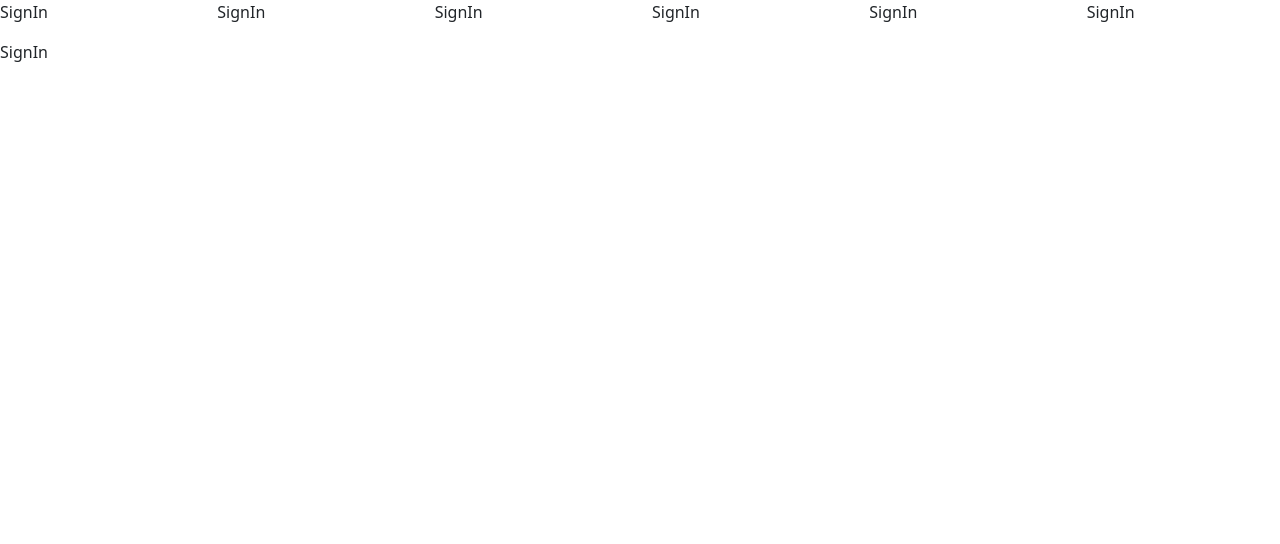
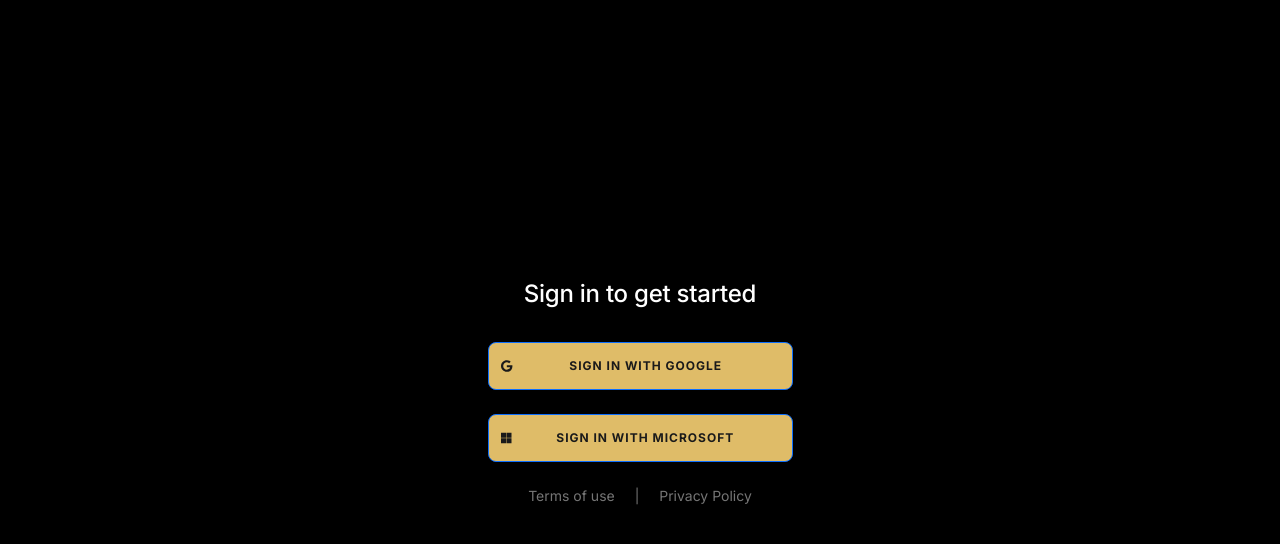
Before and after one commit to kenneth-emmanuel/titan-experiment-builder, a React (Create React App) app in the folder titan-experiment-builder/: page /sign-in in a window 1280 px wide. Shown: the top 544 px of the page. Built offline with nearby package versions, Linux system fonts and the light colour scheme.

Commit message:
feat: create sign in page with custom sign-in buttons

```diff
--- a/titan-experiment-builder/package.json
+++ b/titan-experiment-builder/package.json
@@ -3,6 +3,11 @@
   "version": "0.1.0",
   "private": true,
   "dependencies": {
+    "@fortawesome/fontawesome-free": "^5.15.4",
+    "@fortawesome/free-brands-svg-icons": "^6.2.1",
+    "@fortawesome/free-regular-svg-icons": "^5.15.4",
+    "@fortawesome/free-solid-svg-icons": "^5.15.4",
+    "@fortawesome/react-fontawesome": "^0.2.0",
     "@testing-library/jest-dom": "^5.16.5",
     "@testing-library/react": "^13.4.0",
     "@testing-library/user-event": "^13.5.0",
--- a/titan-experiment-builder/src/index.css
+++ b/titan-experiment-builder/src/index.css
@@ -1,13 +1,66 @@
+@import url('https://fonts.googleapis.com/css2?family=Inter:wght@100;200;300;400;500;600;700;800;900&display=swap');
+
 body {
   margin: 0;
-  font-family: -apple-system, BlinkMacSystemFont, 'Segoe UI', 'Roboto', 'Oxygen',
-    'Ubuntu', 'Cantarell', 'Fira Sans', 'Droid Sans', 'Helvetica Neue',
-    sans-serif;
+  font-family: 'Inter' !important;
   -webkit-font-smoothing: antialiased;
   -moz-osx-font-smoothing: grayscale;
+  background: #000000 !important;
+  color: #bdbdbd !important;
 }
 
 code {
   font-family: source-code-pro, Menlo, Monaco, Consolas, 'Courier New',
     monospace;
 }
+
+.heading1 {
+  font-weight: 600;
+  font-size: 40px;
+  line-height: 48px;
+  letter-spacing: -0.5px;
+  color: #ffffff;
+}
+
+.heading2 {
+  font-weight: 500;
+  font-size: 24px;
+  line-height: 32px;
+  letter-spacing: -0.25px;
+  color: #ffffff;
+}
+
+.heading3 {
+  font-weight: 600;
+  font-size: 18px;
+  line-height: 26px;
+  letter-spacing: -0.25px;
+  color: #ffffff;
+}
+
+.btn {
+  align-items: center;
+  padding: 16px;
+  gap: 24px;
+  width: 305px;
+  height: 48px;
+  background: #dfbc68 !important;
+  border-radius: 8px !important;
+  letter-spacing: 1px !important;
+  text-transform: uppercase !important;
+  color: #1a1a1a !important;
+  font-weight: 700 !important;
+  font-size: 12px !important;
+  line-height: 16px !important;
+}
+
+.color-primary {
+  color: #000000 !important;
+}
+
+.body2 {
+  font-weight: 400 !important;
+  font-size: 14px !important;
+  line-height: 20px !important;
+  color: #757575 !important;
+}
--- a/titan-experiment-builder/src/index.js
+++ b/titan-experiment-builder/src/index.js
@@ -4,6 +4,7 @@
 import './index.css';
 import "bootstrap/dist/css/bootstrap.min.css";
 import "bootstrap/dist/js/bootstrap.bundle.min";
+
 
 import App from './App';
 import reportWebVitals from './reportWebVitals';
--- /dev/null
+++ b/titan-experiment-builder/src/pages/SignIn/SignIn.css
@@ -0,0 +1,14 @@
+.signinContainer {
+  display: flex;
+  flex-direction: column;
+  flex-wrap: nowrap;
+  justify-content: center;
+  align-items: center;
+  min-height: 100vh;
+  min-width: 100vw;
+  gap: 24px;
+}
+
+.faIconPosition {
+  float: left !important;
+}
--- a/titan-experiment-builder/src/pages/SignIn/SignIn.js
+++ b/titan-experiment-builder/src/pages/SignIn/SignIn.js
@@ -1,29 +1,29 @@
+import './SignIn.css'
+import { FontAwesomeIcon } from '@fortawesome/react-fontawesome'
+import { faGoogle } from '@fortawesome/free-brands-svg-icons'
+import { faMicrosoft } from '@fortawesome/free-brands-svg-icons'
+
 const SignIn = () => {
   return (
-    <div>
-      <div className='row'>
-        <div className='col-2'>
-          <p>SignIn</p>
-        </div>
-        <div className='col-2'>
-          <p>SignIn</p>
-        </div>
-        <div className='col-2'>
-          <p>SignIn</p>
-        </div>
-        <div className='col-2'>
-          <p>SignIn</p>
-        </div>
-        <div className='col-2'>
-          <p>SignIn</p>
-        </div>
-        <div className='col-2'>
-          <p>SignIn</p>
-        </div>
-        <div className='col-2'>
-          <p>SignIn</p>
-        </div>
-      </div>
+    <div className='signinContainer'>
+      <h1 className='heading2'>Sign in to get started</h1>
+      <button className='btn btn-primary'>
+        <span className='faIconPosition'>
+          <FontAwesomeIcon icon={faGoogle}></FontAwesomeIcon>
+        </span>
+
+        <span>Sign in with Google</span>
+      </button>
+      <button className='btn btn-primary'>
+        <span className='faIconPosition'>
+          <FontAwesomeIcon icon={faMicrosoft}></FontAwesomeIcon>
+        </span>
+        <span>Sign in with Microsoft</span>
+      </button>
+      <p className='body2'>
+        <span>Terms of use</span> <span className='mx-3'>|</span>{' '}
+        <span>Privacy Policy</span>
+      </p>
     </div>
   )
 }
```
Also changed, not shown: titan-experiment-builder/src/pages/Search/Search.css (added), titan-experiment-builder/src/pages/Search/Search.module.css (deleted), titan-experiment-builder/src/pages/SignIn/SignIn.module.css (deleted), 1 other file (tests, documents, lock files or other folders).
